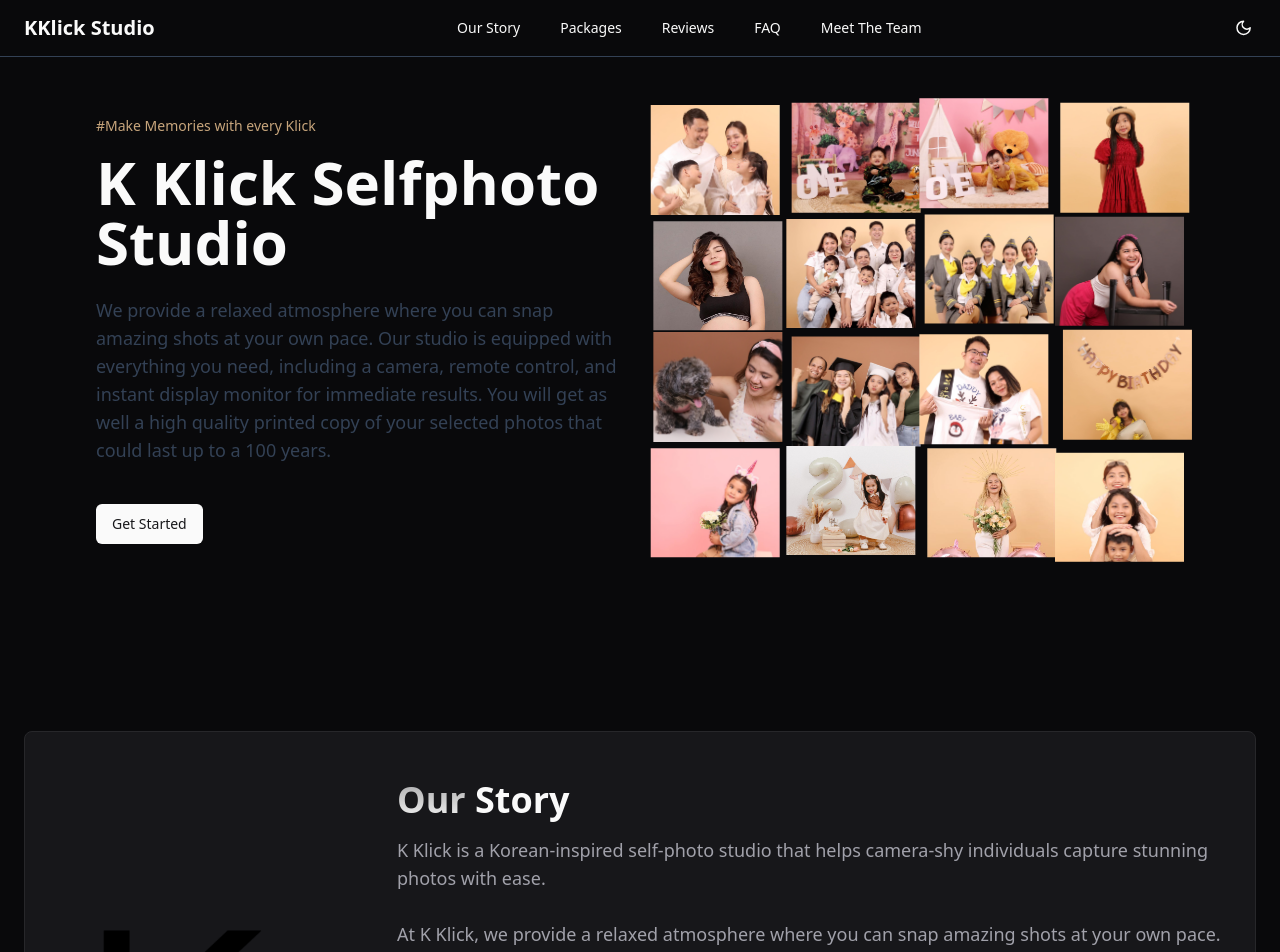
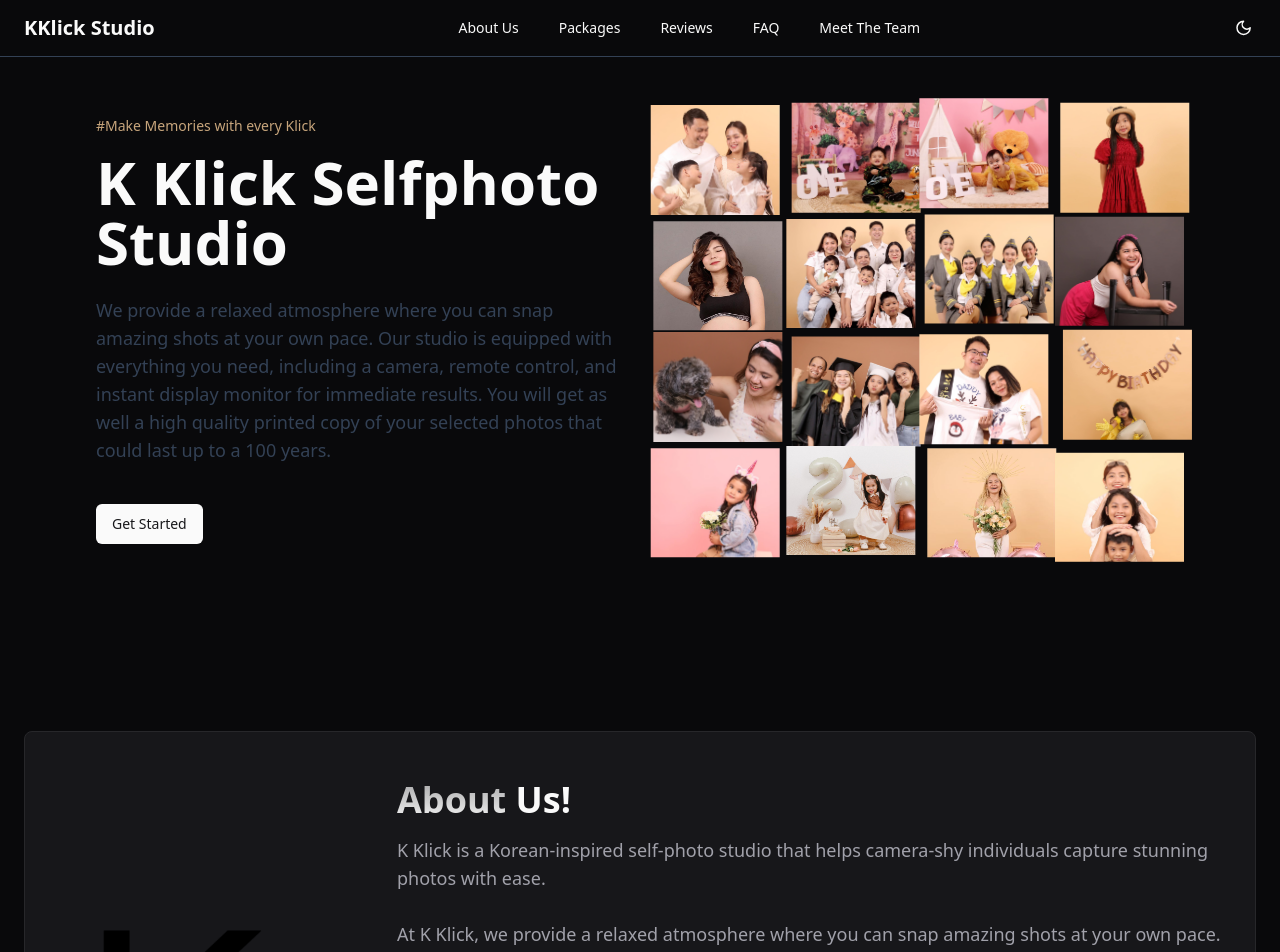
Before and after one commit to aelcode/kklick_landing_page, a React (Vite) app: page / in a window 1280 px wide. Shown: the top 952 px of the page. Built offline with nearby package versions, Linux system fonts and the light colour scheme.

Commit message:
change our story to about us

```diff
--- a/src/components/About.tsx
+++ b/src/components/About.tsx
@@ -21,9 +21,9 @@ export const About = () => {
             <div className='pb-6'>
               <h2 className='text-3xl md:text-4xl font-bold'>
                 <span className='bg-gradient-to-b from-primary/60 to-primary text-transparent bg-clip-text'>
-                  Our{' '}
+                  About{' '}
                 </span>
-                Story
+                Us!
               </h2>
               <p className='text-lg text-muted-foreground mt-4'>
                 K Klick is a Korean-inspired self-photo studio that helps
--- a/src/components/Navbar.tsx
+++ b/src/components/Navbar.tsx
@@ -26,7 +26,7 @@ interface RouteProps {
 const routeList: RouteProps[] = [
   {
     href: '#ourstory',
-    label: 'Our Story',
+    label: 'About Us',
   },
   {
     href: '#packages',
```
